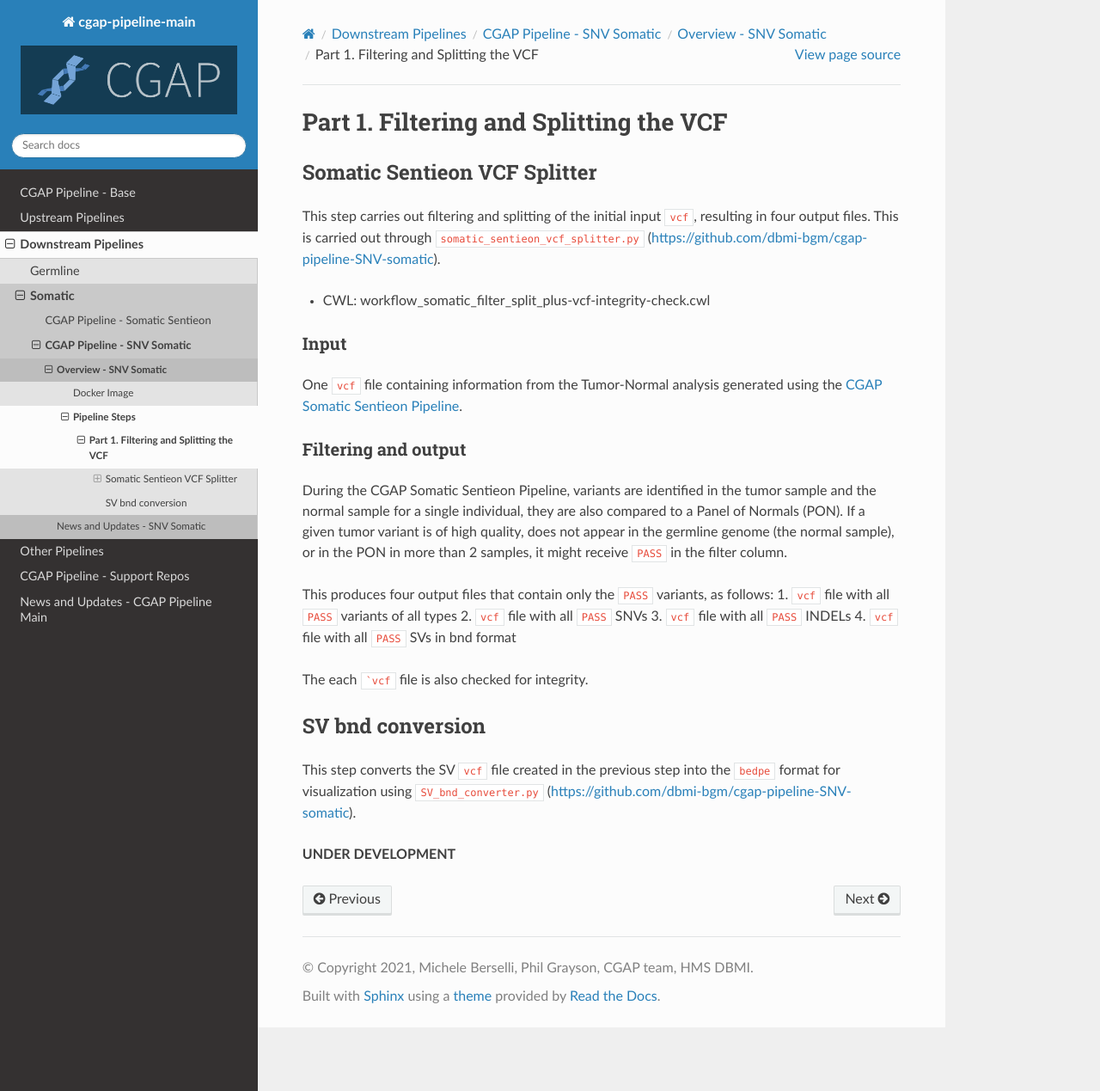
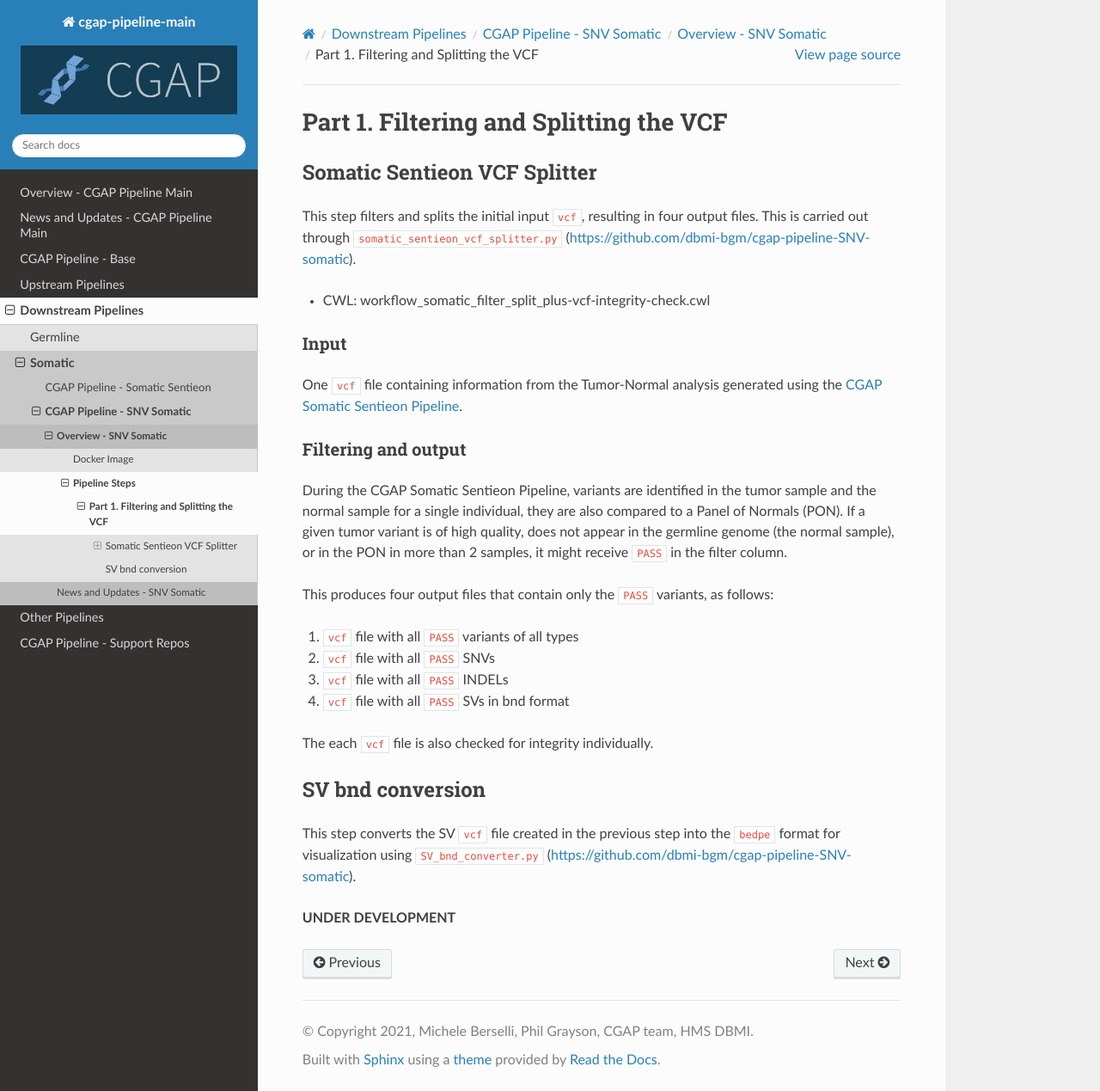
Before and after one commit to dbmi-bgm/cgap-pipeline-main, a Sphinx documentation site: the page built from docs/Pipelines/Downstream/SNV_somatic/Pages/SNV_somatic-step-part-1.rst, in a window 1280 px wide and 1269 px high. Shown: the whole window at 86% size. Built offline with Sphinx 7.4.7 and the Read the Docs theme 2.0.0, drawn with Linux system fonts in a browser that asks for light colours.

Commit message:
docs update II

````diff
--- a/docs/Pipelines/Downstream/SNV_somatic/Pages/SNV_somatic-step-part-1.rst
+++ b/docs/Pipelines/Downstream/SNV_somatic/Pages/SNV_somatic-step-part-1.rst
@@ -6,7 +6,7 @@ Part 1. Filtering and Splitting the VCF
 Somatic Sentieon VCF Splitter
 +++++++++++++++++++++++++++++
 
-This step carries out filtering and splitting of the initial input ``vcf``, resulting in four output files. This is carried out through ``somatic_sentieon_vcf_splitter.py`` (https://github.com/dbmi-bgm/cgap-pipeline-SNV-somatic).
+This step filters and splits the initial input ``vcf``, resulting in four output files. This is carried out through ``somatic_sentieon_vcf_splitter.py`` (https://github.com/dbmi-bgm/cgap-pipeline-SNV-somatic).
 
 * CWL: workflow_somatic_filter_split_plus-vcf-integrity-check.cwl
 
@@ -21,12 +21,16 @@ Filtering and output
 During the CGAP Somatic Sentieon Pipeline, variants are identified in the tumor sample and the normal sample for a single individual, they are also compared to a Panel of Normals (PON). If a given tumor variant is of high quality, does not appear in the germline genome (the normal sample),  or in the PON in more than 2 samples, it might receive ``PASS`` in the filter column.
 
 This produces four output files that contain only the ``PASS`` variants, as follows:
+
 1. ``vcf`` file with all ``PASS`` variants of all types
+
 2. ``vcf`` file with all ``PASS`` SNVs
+
 3. ``vcf`` file with all ``PASS`` INDELs
+
 4. ``vcf`` file with all ``PASS`` SVs in bnd format
 
-The each ```vcf`` file is also checked for integrity.
+The each ``vcf`` file is also checked for integrity individually.
 
 
 SV bnd conversion
--- a/docs/Pipelines/Upstream/upstream_GATK/overview-upstream_GATK.rst
+++ b/docs/Pipelines/Upstream/upstream_GATK/overview-upstream_GATK.rst
@@ -7,7 +7,9 @@ CGAP Pipeline Upstream GATK (https://github.com/dbmi-bgm/cgap-pipeline-upstream-
 The CGAP Pipeline Upstream GATK supports both WGS and WES input files. The WGS configuration is optimized for data with 30x coverage and has been tested with data up to 80-90x coverage.
 The WES configuration is a recent extension of the WGS pipeline, which allows for the processing of WES data. We are currently optimizing for 90x coverage and testing from 20x-200x.
 
-Both the WES and WGS configurations of the CGAP Pipeline Upstream GATK are mostly based on ``bwa`` and ``gatk4`` and follow GATK Best Practice (https://gatk.broadinstitute.org/hc/en-us/articles/360035535912-Data-pre-processing-for-variant-discovery).
+`Fisher's exact test <https://en.wikipedia.org/wiki/Fisher%27s_exact_test#>`_
+
+Both the WES and WGS configurations of the CGAP Pipeline Upstream GATK are mostly based on ``bwa`` and ``gatk4`` and follow `GATK Best Practice <https://gatk.broadinstitute.org/hc/en-us/articles/360035535912-Data-pre-processing-for-variant-discovery>`_.
 Users can select the correct pipeline configuration for their input data through the use of the corresponding *MetaWorkflow* (e.g. ``WES_upstream_gatk_proband.json`` for a single sample of WES data or ``WGS_upstream_gatk.json`` for a trio (mother, father, and proband) with WGS library preparation).
 
 
--- a/docs/index.rst
+++ b/docs/index.rst
@@ -17,6 +17,8 @@ Contents
 .. toctree::
  :maxdepth: 1
 
+ overview-main
+ news-main
  Pipelines/Base/index-base
 
 .. toctree::
````
Also changed, not shown: other parts of docs/index.rst (+0 -1 lines).
